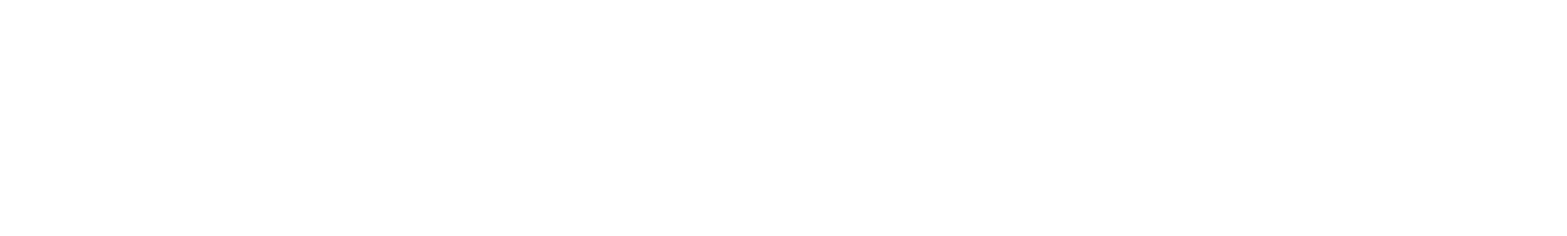
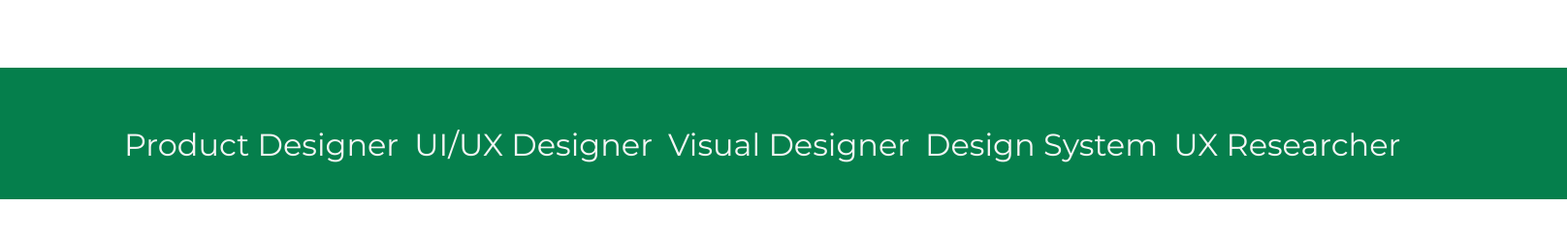
Before and after one commit to jeannettearias/AntoPortfolio, a React (Vite) app: page / in a window 1280 px wide. Shown: the part 962-1206 px from the top of the page at 97% size, 1616 px wide, since content can reach past the window. Built offline with nearby package versions, Linux system fonts and the light colour scheme.

Commit message:
first Bar version

```diff
--- a/src/components/App.jsx
+++ b/src/components/App.jsx
@@ -2,6 +2,7 @@
 import Header from './layout/Header';
 import Hero from './layout/Hero';
 import Landing from './landing/Landing';
+import Bar from './layout/Bar';
 import heroData from '../data/heroData.json';
 import React from 'react';
 import { useState } from 'react';
@@ -17,8 +18,10 @@
 
         <Hero heroData={data} />
         <Landing />
+        <Bar />
 
       </main>
+
 
     </section>
   )
--- /dev/null
+++ b/src/components/layout/Bar.jsx
@@ -0,0 +1,23 @@
+import '../../styles/_bar.scss';
+
+function Bar() {
+    return (
+        <>
+            <div className="bar">
+                <div className="bar__detail">
+                    <div className="bar-info">
+                        <ul className='group-cards'>
+                            <li className='label'>Product Designer</li>
+                            <li className='label'>UI/UX Designer</li>
+                            <li className='label'>Visual Designer</li>
+                            <li className='label'>Design System</li>
+                            <li className='label'>UX Researcher</li>
+                        </ul>
+                    </div>
+                </div>
+            </div>
+        </>
+    );
+}
+
+export default Bar;
--- /dev/null
+++ b/src/styles/_bar.scss
@@ -0,0 +1,39 @@
+.bar {
+  width: 1440px;
+  height: 88px;
+  top: 26px;
+
+  justify-content: center;
+  align-items: center;
+  gap: 16px;
+
+  padding: var(--top-bottom, 24px) var(--left-right, 88px);
+  background: var(--Main-Primary, #057f4c);
+  color: var(--Neutral-01, #f5f5f5);
+}
+
+.bar-info {
+  flex-flow: horizontal;
+  width: 1440px;
+  height: 88px;
+
+  gap: 16px;
+}
+
+.group-cards {
+  display: flex;
+  flex-direction: row;
+
+  gap: 16px;
+}
+
+.label {
+  font-family: Montserrat;
+
+  font-size: 32px;
+  line-height: 80px;
+  letter-spacing: 0%;
+  vertical-align: middle;
+  text-align: center;
+  list-style: none;
+}
```
